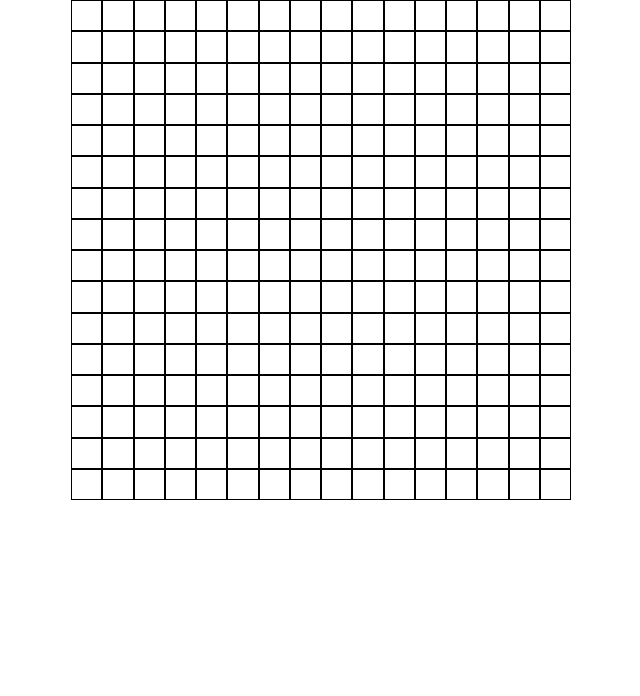
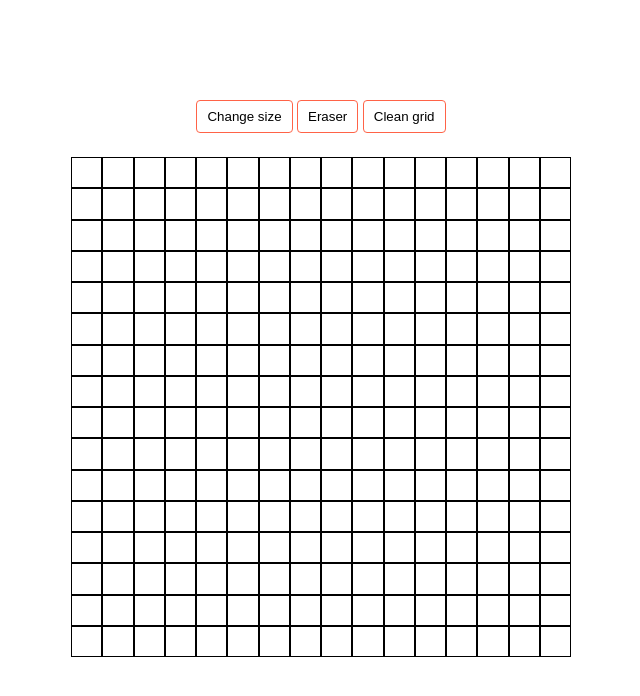
Before and after one commit to ena0berzerk/etchASketchV2, a plain HTML site: page index.html in a window 1280 px wide. Shown: the whole page, without its empty margins (319-959 px from the left). Drawn offline with Linux system fonts and the light colour scheme.

Commit message:
Add buttons

```diff
--- a/index.html
+++ b/index.html
@@ -9,6 +9,11 @@
   </head>
   <body>
     <div class="main">
+      <div class="buttons">
+        <button class="size">Change size</button>
+        <button class="eraser">Eraser</button>
+        <button class="clean">Clean grid</button>
+      </div>
       <div class="container"></div>
     </div>
   </body>
```
